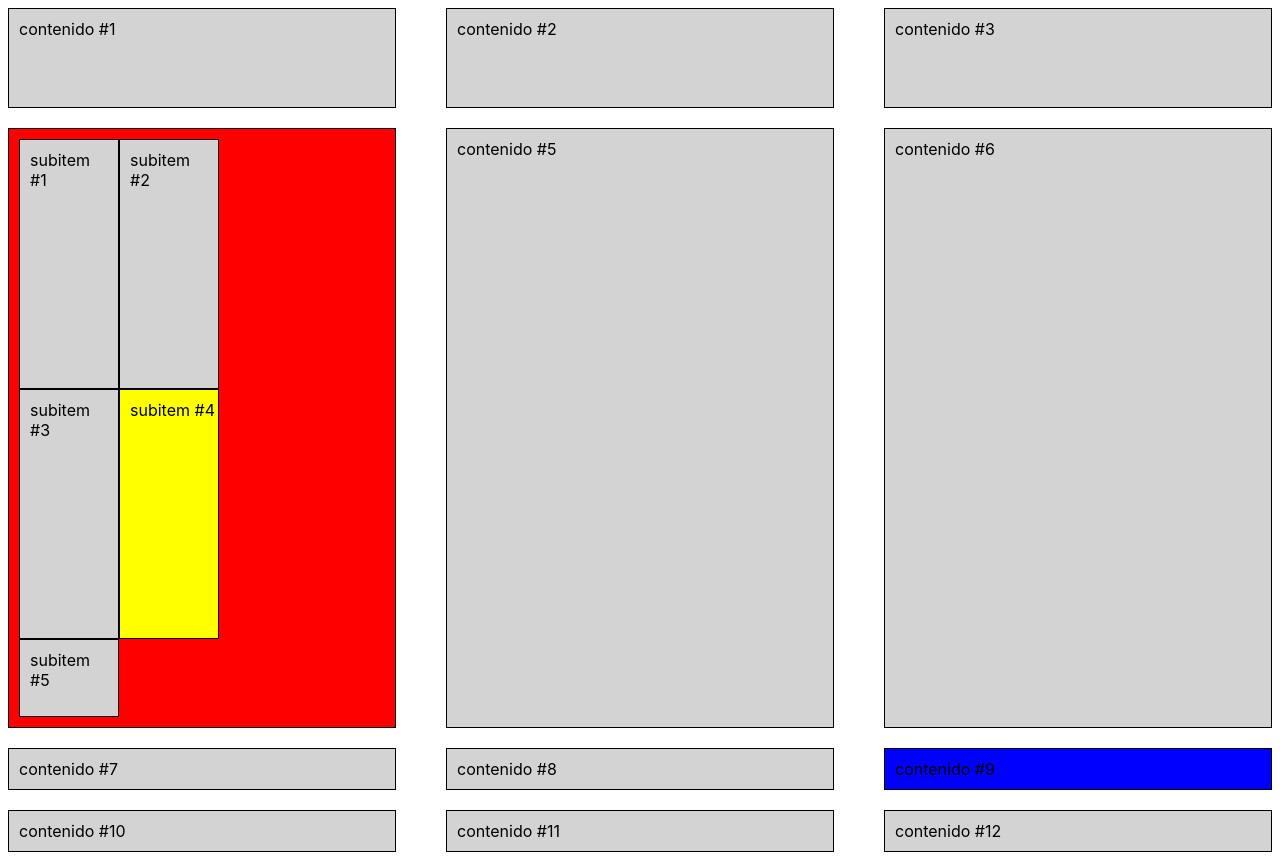
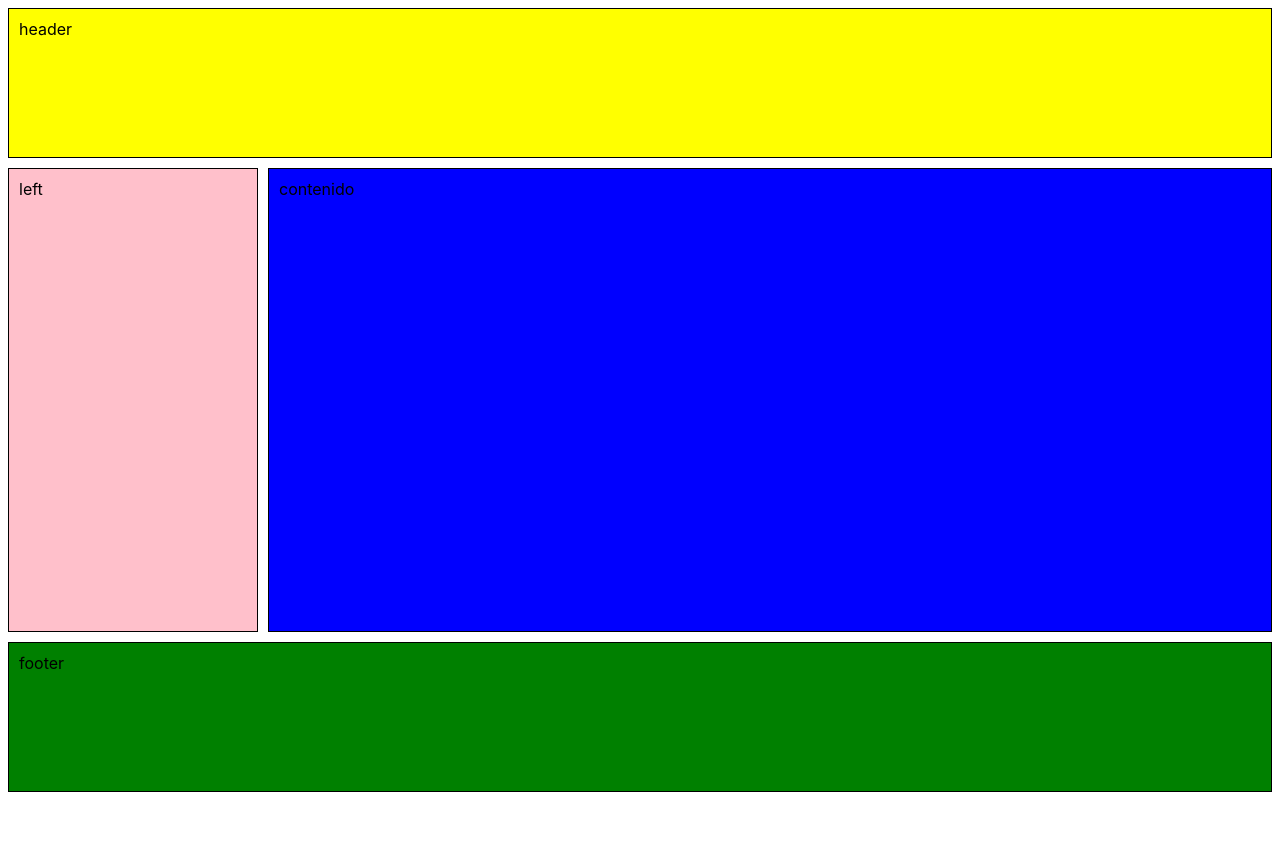
Before and after one commit to manuelalferez/CSS_grid_fundamentos, a plain HTML site: page index.html in a window 1280 px wide. After the commit the page ends 800 px from the top, so only its background shows below. Drawn offline with Linux system fonts and the light colour scheme.

Commit message:
definiendo areas

```diff
--- a/index.html
+++ b/index.html
@@ -5,17 +5,19 @@
     <meta charset="UTF-8">
     <meta name="viewport" content="width=device-width, initial-scale=1.0">
     <meta http-equiv="X-UA-Compatible" content="ie=edge">
-    <title>Repeticiones/Fr</title>
+    <title>Areas</title>
     <style>
         .container {
             font-family: -apple-system, BlinkMacSystemFont, 'Segoe UI', Roboto, Oxygen, Ubuntu, Cantarell, 'Open Sans', 'Helvetica Neue', sans-serif;
             display: grid;
             /*             grid-template-columns: 250px 250px 400px 200px;
             grid-template-rows: 200px 100px; */
-            grid-template: 100px 600px /  minmax(200px,1fr) 1fr 1fr;
+            grid-template: 150px 1fr 150px /  250px 1fr;
        /*      column-gap: 10px;
             row-gap: 10px; */
-            grid-gap: 20px 50px;
+            grid-gap: 10px;
+            grid-template-areas: "header header" "left content" "footer footer";
+            height: 98vh;
         }
 
         .item {
@@ -23,44 +25,31 @@
             border: 1px solid black;
             padding: 10px;
         }
-
-        .item:nth-of-type(4) {
-            background: red;
-            display: grid;
-            grid-template: 250px 250px / 100px 100px;
-            overflow: auto;
+        .header{
+            grid-area: header;
+            background: yellow;
         }
-
-        .item:nth-of-type(9) {
+        .left{
+            grid-area: left;
+            background: pink;
+        }
+        .content{
+            grid-area: content;
             background: blue;
         }
-
-        .item .item:nth-of-type(4) {
-            background: yellow;
+        .footer{
+            grid-area: footer;
+            background: green;
         }
     </style>
 </head>
 
 <body>
     <section class="container">
-        <div class="item">contenido #1</div>
-        <div class="item">contenido #2</div>
-        <div class="item">contenido #3</div>
-        <div class="item">
-            <div class="item">subitem #1</div>
-            <div class="item">subitem #2</div>
-            <div class="item">subitem #3</div>
-            <div class="item">subitem #4</div>
-            <div class="item">subitem #5</div>
-        </div>
-        <div class="item">contenido #5</div>
-        <div class="item">contenido #6</div>
-        <div class="item">contenido #7</div>
-        <div class="item">contenido #8</div>
-        <div class="item">contenido #9</div>
-        <div class="item">contenido #10</div>
-        <div class="item">contenido #11</div>
-        <div class="item">contenido #12</div>
+        <div class="item header">header</div>
+        <div class="item left">left</div>
+        <div class="item content">contenido</div>
+        <div class="item footer">footer</div>
     </section>
 </body>
 
```
